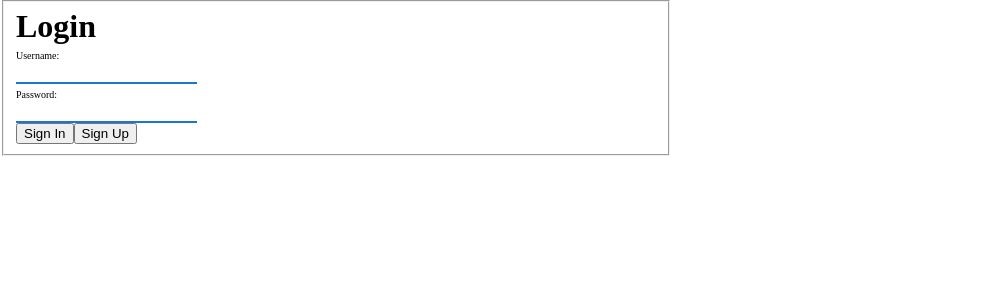
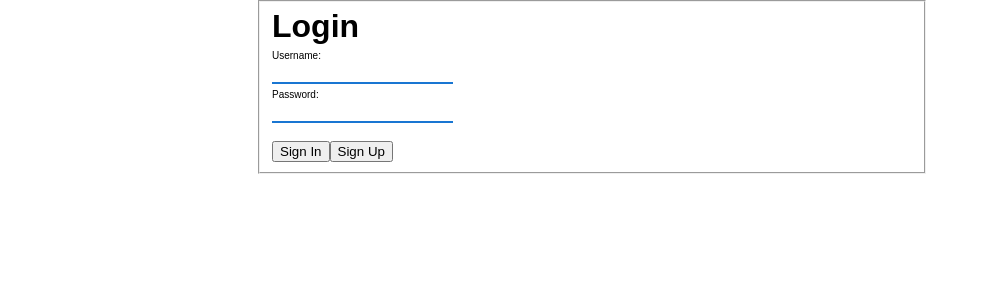
Before and after one commit to arunas-cesonis/SampleCloud, a React (Create React App) app in the folder client/: page / in a window 1280 px wide. Shown: the top 300 px of the page, without its empty margins (0-987 px from the left). Built offline with nearby package versions, Linux system fonts and the light colour scheme.

Commit message:
Updated css and some other minor changes. Pt. 2

```diff
--- a/client/src/components/Login.jsx
+++ b/client/src/components/Login.jsx
@@ -2,7 +2,7 @@ import React, { Component } from 'react';
 import axios from 'axios';
 import UserPage from './UserPage.jsx';
 import Register from './Register.jsx';
-import LoginInput from './LoginInput.jsx';
+import Input from './LoginInput.jsx';
 
 class Login extends Component {
 	constructor(props){
@@ -20,22 +20,18 @@ class Login extends Component {
         this.handleLogin = this.handleLogin.bind(this);
         this.handleRegisterButton = this.handleRegisterButton.bind(this);
 	}
-
 	updatePassword(passwordInputVal) {
 		this.setState({password: passwordInputVal});
 	}
-
 	updateUsername(usernameInputVal) {
 		this.setState({username: usernameInputVal});
 	}
-
 	handleRegisterButton(e) {
 		e.preventDefault();
 		this.setState({
 			register: true,
 		});
 	}
-
 	handleLogin(e) {
 		e.preventDefault();
 		axios.post('http://localhost:3010/api/login', {
@@ -53,7 +49,6 @@ class Login extends Component {
             })
         }
 	}
-
 	render(){
         const username = this.state.username;
         const password = this.state.password;
@@ -61,8 +56,10 @@ class Login extends Component {
 		if(this.state.serverSuccess){
 			return (
 				<div>
-					<UserPage username={this.state.serverUsername}
-						logged={this.state.serverSuccess} />
+                    <UserPage
+                        username={this.state.serverUsername}
+                        logged={this.state.serverSuccess}
+                    />
 				</div>
 			);
 		} else if (this.state.register) {
@@ -75,7 +72,7 @@ class Login extends Component {
                     <fieldset>
                         <form>
                             <h1>Login</h1>
-                            <LoginInput
+                            <Input
                                 error={error}
                                 type={'text'}
                                 update={this.updateUsername}
@@ -83,13 +80,14 @@ class Login extends Component {
                                 id={'username'}
                                 val={username}
                             />
-                            <LoginInput
+                            <Input
                             type={'password'}
 							update={this.updatePassword}
                             label={'Password:'}
                             id={'password'}
                             val={password}
                             />
+                            <br />
                             <button
                                 type='submit'
                                 onClick={this.handleLogin}
--- a/client/src/main.css
+++ b/client/src/main.css
@@ -1,4 +1,6 @@
+@import url('https://fonts.googleapis.com/css?family=Raleway:300');
 body {
+    font-family: 'Releway', sans-serif;
 	padding: 0;
 	margin: 0px;
 	display: block;
@@ -10,3 +12,7 @@ body {
 h1 {
         margin: 0px;
 }
+fieldset {
+    position: absolute;
+    left: 20%;
+}
```
Also changed, not shown: 1 other file (tests, documents, lock files or other folders).
